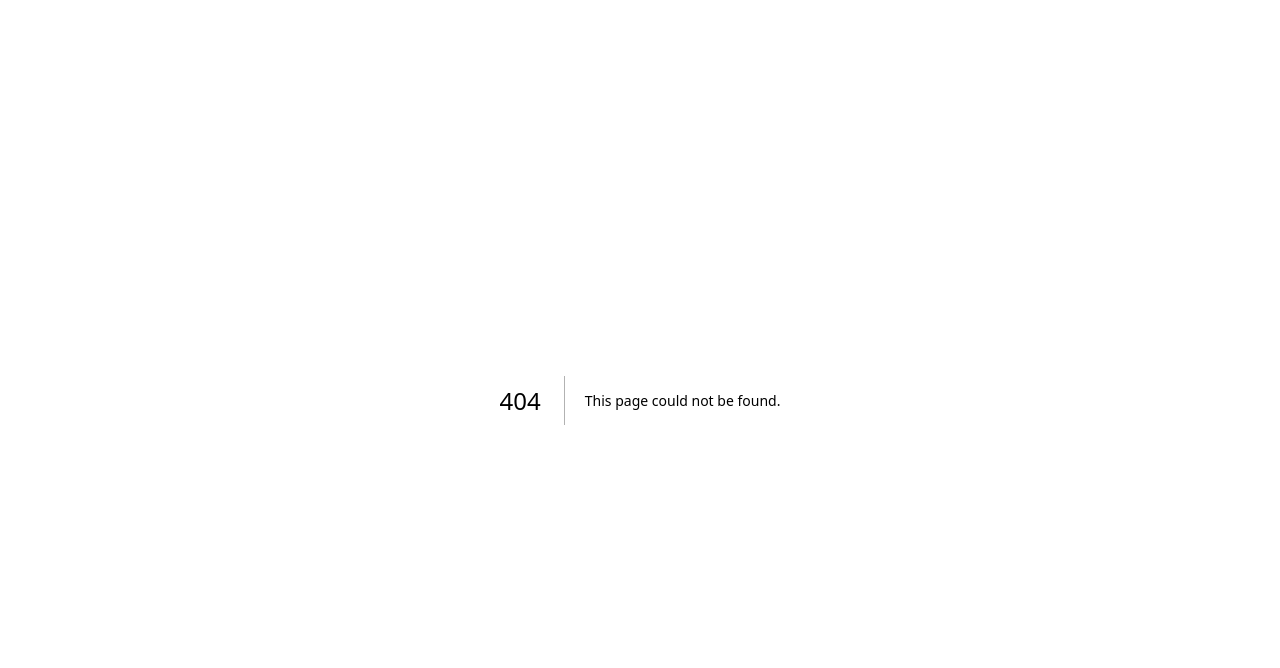
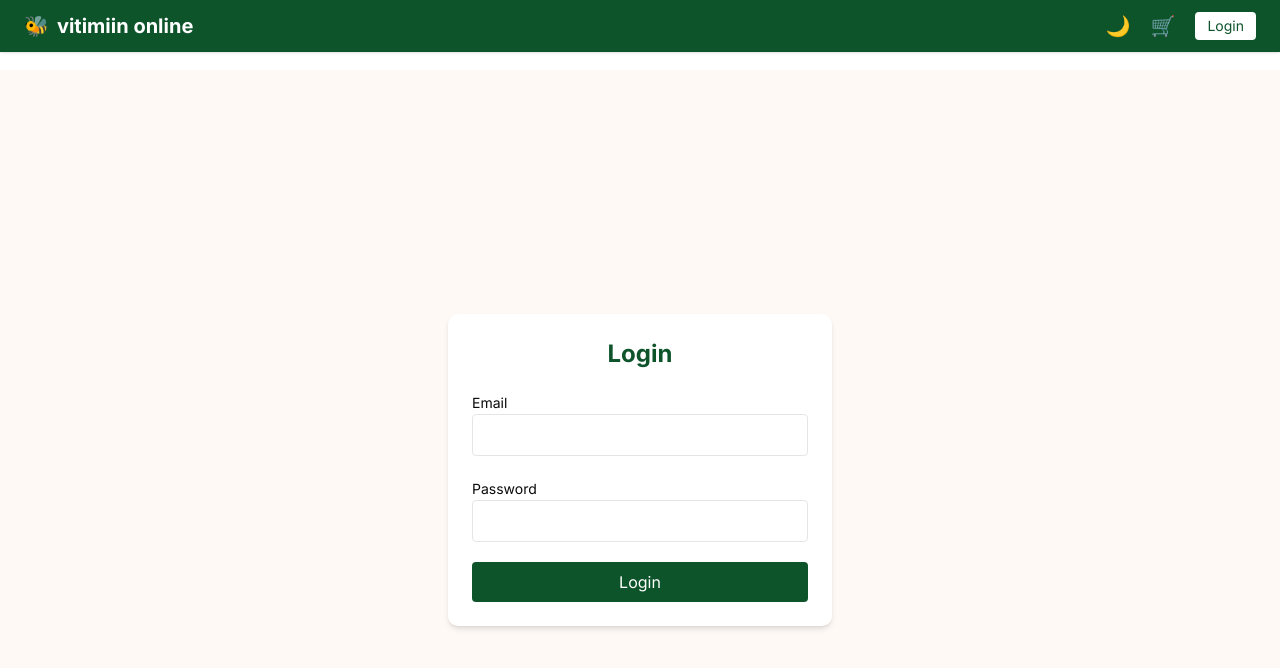
Before and after one commit to HarrisYahya/vitmii, a Next.js app: page /login in a window 1280 px wide. Before the commit this address had no page. Shown: the top 668 px of the page. Built offline with nearby package versions, Linux system fonts and the light colour scheme; no server answers.

Commit message:
Implement admin authentication and routing, add login pages, and enhance admin dashboard UI

```diff
--- /dev/null
+++ b/app/admin/login/page.tsx
@@ -0,0 +1,65 @@
+"use client";
+
+import { useState } from "react";
+import { supabase } from "@/lib/supabase";
+import { useRouter } from "next/navigation";
+
+export default function AdminLogin() {
+  const router = useRouter();
+  const [email, setEmail] = useState("");
+  const [password, setPassword] = useState("");
+  const [loading, setLoading] = useState(false);
+  const [error, setError] = useState("");
+
+  async function handleLogin() {
+    setLoading(true);
+    setError("");
+
+    const { error } = await supabase.auth.signInWithPassword({
+      email,
+      password,
+    });
+
+    setLoading(false);
+
+    if (error) {
+      setError(error.message);
+    } else {
+      router.push("/admin");
+    }
+  }
+
+  return (
+    <div className="min-h-screen flex items-center justify-center bg-gray-100">
+      <div className="bg-white p-6 rounded-lg shadow w-full max-w-sm">
+        <h1 className="text-xl font-bold mb-4 text-center">Admin Login</h1>
+
+        {error && <p className="text-red-500 text-sm mb-2">{error}</p>}
+
+        <input
+          type="email"
+          placeholder="Admin Email"
+          className="w-full border p-2 mb-3 rounded"
+          value={email}
+          onChange={(e) => setEmail(e.target.value)}
+        />
+
+        <input
+          type="password"
+          placeholder="Password"
+          className="w-full border p-2 mb-4 rounded"
+          value={password}
+          onChange={(e) => setPassword(e.target.value)}
+        />
+
+        <button
+          onClick={handleLogin}
+          disabled={loading}
+          className="w-full bg-green-700 text-white py-2 rounded"
+        >
+          {loading ? "Logging in..." : "Login"}
+        </button>
+      </div>
+    </div>
+  );
+}
--- a/app/layout.tsx
+++ b/app/layout.tsx
@@ -1,6 +1,7 @@
 import "./globals.css";
 import { Inter } from "next/font/google";
 import { ThemeScript } from "@/components/ThemeScript";
+import Header from "@/components/layout/Header"; // ✅ added safely
 
 const inter = Inter({ subsets: ["latin"] });
 
@@ -17,7 +18,15 @@ export default function RootLayout({ children }: { children: React.ReactNode })
         <ThemeScript />
       </head>
 
-      <body className={inter.className}> {children}</body>
+      <body className={inter.className}>
+        {/* ✅ Fixed Header stays untouched */}
+        <Header />
+
+        {/* ✅ This creates the PERFECT margin-bottom effect */}
+        <main className="pt-[70px]">
+          {children}
+        </main>
+      </body>
     </html>
   );
 }
--- /dev/null
+++ b/app/login/page.tsx
@@ -0,0 +1,82 @@
+"use client";
+
+import { useState } from "react";
+import { supabase } from "@/lib/supabase";
+import { useRouter } from "next/navigation";
+
+export default function LoginPage() {
+  const router = useRouter();
+
+  const [email, setEmail] = useState("");
+  const [password, setPassword] = useState("");
+  const [loading, setLoading] = useState(false);
+  const [error, setError] = useState<string | null>(null);
+
+  async function handleLogin(e: React.FormEvent) {
+    e.preventDefault();
+    setLoading(true);
+    setError(null);
+
+    const { error } = await supabase.auth.signInWithPassword({
+      email,
+      password,
+    });
+
+    setLoading(false);
+
+    if (error) {
+      setError(error.message);
+    } else {
+      router.push("/"); // ✅ go back to home after login
+    }
+  }
+
+  return (
+    <div className="min-h-screen flex items-center justify-center bg-[#fef9f5] px-4">
+      <form
+        onSubmit={handleLogin}
+        className="w-full max-w-sm bg-white shadow-md rounded-lg p-6 space-y-5"
+      >
+        <h1 className="text-2xl font-bold text-center text-green-900">
+          Login
+        </h1>
+
+        {error && (
+          <div className="bg-red-100 text-red-700 text-sm p-2 rounded">
+            {error}
+          </div>
+        )}
+
+        <div className="space-y-1">
+          <label className="text-sm">Email</label>
+          <input
+            type="email"
+            className="w-full border rounded px-3 py-2 outline-none focus:ring-2 focus:ring-green-700"
+            value={email}
+            onChange={(e) => setEmail(e.target.value)}
+            required
+          />
+        </div>
+
+        <div className="space-y-1">
+          <label className="text-sm">Password</label>
+          <input
+            type="password"
+            className="w-full border rounded px-3 py-2 outline-none focus:ring-2 focus:ring-green-700"
+            value={password}
+            onChange={(e) => setPassword(e.target.value)}
+            required
+          />
+        </div>
+
+        <button
+          type="submit"
+          disabled={loading}
+          className="w-full bg-green-900 text-white py-2 rounded hover:bg-green-800 transition disabled:opacity-50"
+        >
+          {loading ? "Logging in..." : "Login"}
+        </button>
+      </form>
+    </div>
+  );
+}
--- /dev/null
+++ b/app/middleware.ts
@@ -0,0 +1,59 @@
+import { NextResponse } from "next/server";
+import type { NextRequest } from "next/server";
+import { createServerClient } from "@supabase/ssr";
+
+export async function middleware(req: NextRequest) {
+  const res = NextResponse.next();
+
+  const supabase = createServerClient(
+    process.env.NEXT_PUBLIC_SUPABASE_URL!,
+    process.env.NEXT_PUBLIC_SUPABASE_ANON_KEY!,
+    {
+      cookies: {
+        get(name) {
+          return req.cookies.get(name)?.value;
+        },
+        set(name, value, options) {
+          res.cookies.set({ name, value, ...options });
+        },
+        remove(name, options) {
+          res.cookies.set({ name, value: "", ...options });
+        },
+      },
+    }
+  );
+
+  const {
+    data: { user },
+  } = await supabase.auth.getUser();
+
+  // ✅ Protect ALL admin routes
+  if (req.nextUrl.pathname.startsWith("/admin")) {
+    // ✅ Login page always allowed
+    if (req.nextUrl.pathname === "/admin/login") {
+      return res;
+    }
+
+    // ✅ Block if NOT logged in
+    if (!user) {
+      return NextResponse.redirect(new URL("/admin/login", req.url));
+    }
+
+    // ✅ Check if user is an ADMIN (SQL check)
+    const { data: admin } = await supabase
+      .from("admins")
+      .select("id")
+      .eq("id", user.id)
+      .single();
+
+    if (!admin) {
+      return NextResponse.redirect(new URL("/", req.url)); // ❌ Not an admin → Kick out
+    }
+  }
+
+  return res;
+}
+
+export const config = {
+  matcher: ["/admin/:path*"],
+};
--- a/components/home/HeroSlider.tsx
+++ b/components/home/HeroSlider.tsx
@@ -1,4 +1,4 @@
- // components/home/HeroSlider.tsx
+// components/home/HeroSlider.tsx
 "use client";
 
 import React from "react";
@@ -14,10 +14,13 @@ export default function HeroSlider() {
   const [images] = React.useState<string[]>(manualImages);
   const [index, setIndex] = React.useState(0);
 
-  // Auto slide (slower now)
+  // ✅ Auto slide (6s, safe)
   React.useEffect(() => {
     if (!images || images.length === 0) return;
-    const t = setInterval(() => setIndex((i) => (i + 1) % images.length), 6000);
+    const t = setInterval(() => {
+      setIndex((i) => (i + 1) % images.length);
+    }, 6000);
+
     return () => clearInterval(t);
   }, [images]);
 
@@ -31,37 +34,40 @@ export default function HeroSlider() {
 
   if (!images || images.length === 0) {
     return (
-      <div className="w-full h-64 bg-[#fef9f5] flex items-center justify-center mt-16">
+      <div className="w-full h-64 bg-[#fef9f5] flex items-center justify-center">
         <p>No slider images</p>
       </div>
     );
   }
 
   return (
-    <div className="relative w-full h-64 bg-[#fef9f5] overflow-hidden mt-16">
+    // ✅ REMOVED mt-16 (layout.tsx already handles spacing)
+    <div className="relative w-full h-64 sm:h-80 md:h-[420px] bg-[#fef9f5] overflow-hidden">
 
-      {/* Prev Button */}
+      {/* ✅ Prev Button */}
       <button
         onClick={prev}
-        className="absolute left-2 top-1/2 -translate-y-1/2 z-10 bg-white/70 px-3 py-1 rounded-full shadow"
+        aria-label="Previous slide"
+        className="absolute left-2 top-1/2 -translate-y-1/2 z-10 bg-white/70 px-3 py-1 rounded-full shadow select-none"
       >
         ◀
       </button>
 
-      {/* Image fills the div */}
+      {/* ✅ Image fills perfectly */}
       <img
         src={images[index]}
+        alt="Hero banner"
         className="w-full h-full object-cover transition-all duration-700"
       />
 
-      {/* Next Button */}
+      {/* ✅ Next Button */}
       <button
         onClick={next}
-        className="absolute right-2 top-1/2 -translate-y-1/2 z-10 bg-white/70 px-3 py-1 rounded-full shadow"
+        aria-label="Next slide"
+        className="absolute right-2 top-1/2 -translate-y-1/2 z-10 bg-white/70 px-3 py-1 rounded-full shadow select-none"
       >
         ▶
       </button>
-
     </div>
   );
 }
--- a/components/layout/Header.tsx
+++ b/components/layout/Header.tsx
@@ -3,10 +3,53 @@
 import Link from "next/link";
 import { useCart } from "@/lib/cart-store";
 import { useThemeStore } from "@/lib/theme-store";
+import { useEffect, useState } from "react";
+import { supabase } from "@/lib/supabase";
 
 export default function Header() {
   const { items } = useCart();
   const { theme, toggleTheme } = useThemeStore();
+
+  const [user, setUser] = useState<any>(null);
+  const [isAdmin, setIsAdmin] = useState(false);
+
+  // ✅ Get logged-in user
+  useEffect(() => {
+    supabase.auth.getUser().then(({ data }) => {
+      setUser(data.user || null);
+    });
+
+    const { data: listener } = supabase.auth.onAuthStateChange(
+      (_event, session) => {
+        setUser(session?.user || null);
+      }
+    );
+
+    return () => {
+      listener.subscription.unsubscribe();
+    };
+  }, []);
+
+  // ✅ Check if user is admin
+  useEffect(() => {
+    if (!user) {
+      setIsAdmin(false);
+      return;
+    }
+
+    supabase
+      .from("admins")
+      .select("id")
+      .eq("id", user.id)
+      .single()
+      .then(({ data }) => {
+        setIsAdmin(!!data);
+      });
+  }, [user]);
+
+  async function handleLogout() {
+    await supabase.auth.signOut();
+  }
 
   return (
     <header className="w-full bg-green-900 text-white flex items-center justify-between px-6 py-3 shadow fixed top-0 left-0 z-50">
@@ -34,10 +77,26 @@ export default function Header() {
           )}
         </Link>
 
-        {/* User / Admin */}
-        <Link href="/admin" className="text-xl">
-          👤
-        </Link>
+        {/* ✅ Admin only */}
+        {isAdmin && (
+          <Link href="/admin" className="text-xl">
+            👤
+          </Link>
+        )}
+
+        {/* ✅ Auth Button */}
+        {!user ? (
+          <Link href="/login" className="text-sm bg-white text-green-900 px-3 py-1 rounded">
+            Login
+          </Link>
+        ) : (
+          <button
+            onClick={handleLogout}
+            className="text-sm bg-red-500 px-3 py-1 rounded"
+          >
+            Logout
+          </button>
+        )}
       </div>
     </header>
   );
--- a/package.json
+++ b/package.json
@@ -10,13 +10,14 @@
   },
   "dependencies": {
     "@radix-ui/react-slot": "^1.2.4",
+    "@supabase/ssr": "^0.8.0",
     "@supabase/supabase-js": "^2.86.0",
     "class-variance-authority": "^0.7.1",
     "clsx": "^2.1.1",
     "embla-carousel": "^8.6.0",
     "embla-carousel-react": "^8.6.0",
     "lucide-react": "^0.555.0",
-    "next": "16.0.5",
+    "next": "^16.0.7",
     "react": "19.2.0",
     "react-dom": "19.2.0",
     "swiper": "^12.0.3",
```
Also changed, not shown: app/admin/page.tsx (+58 -6 lines), 1 other file (tests, documents, lock files or other folders).
